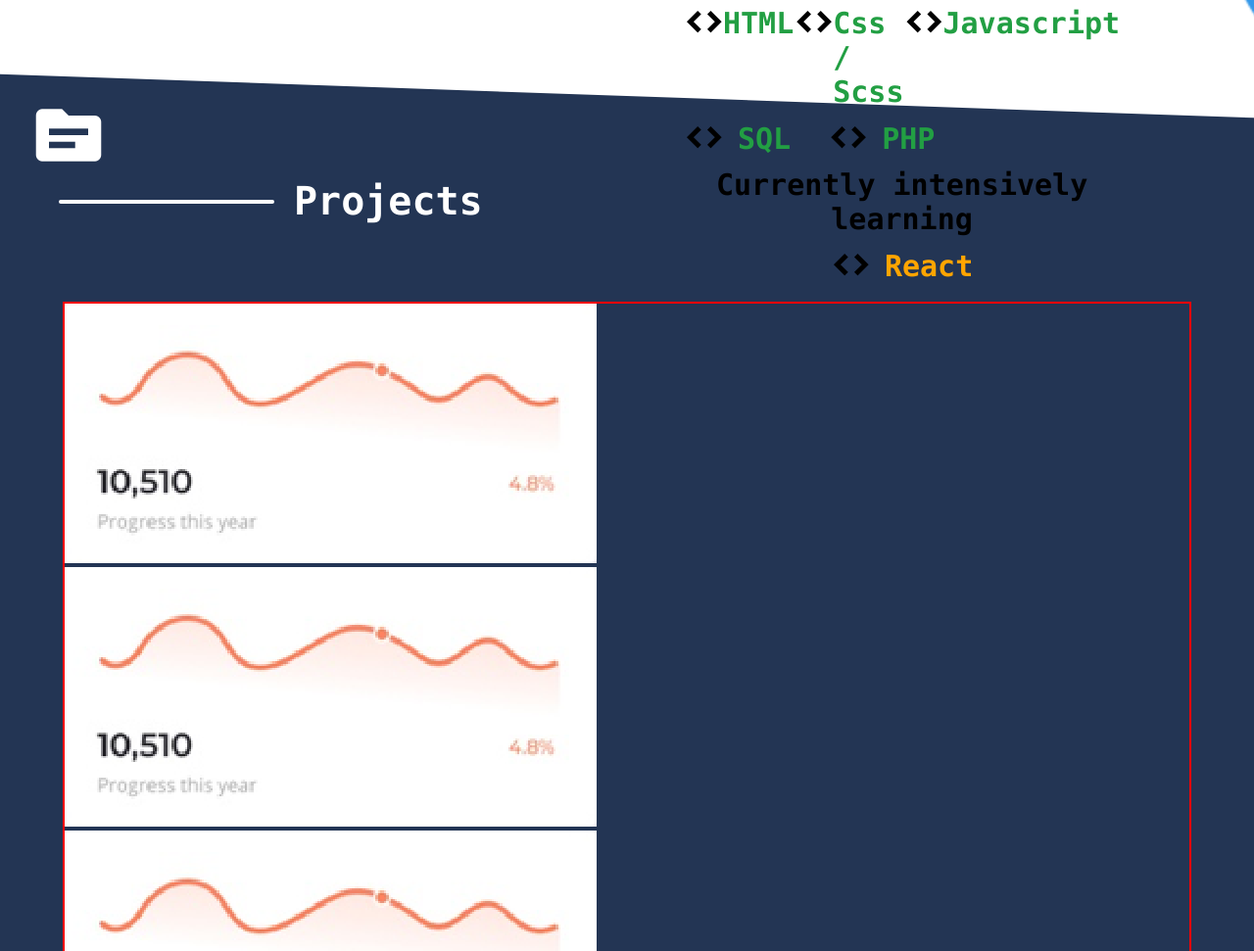
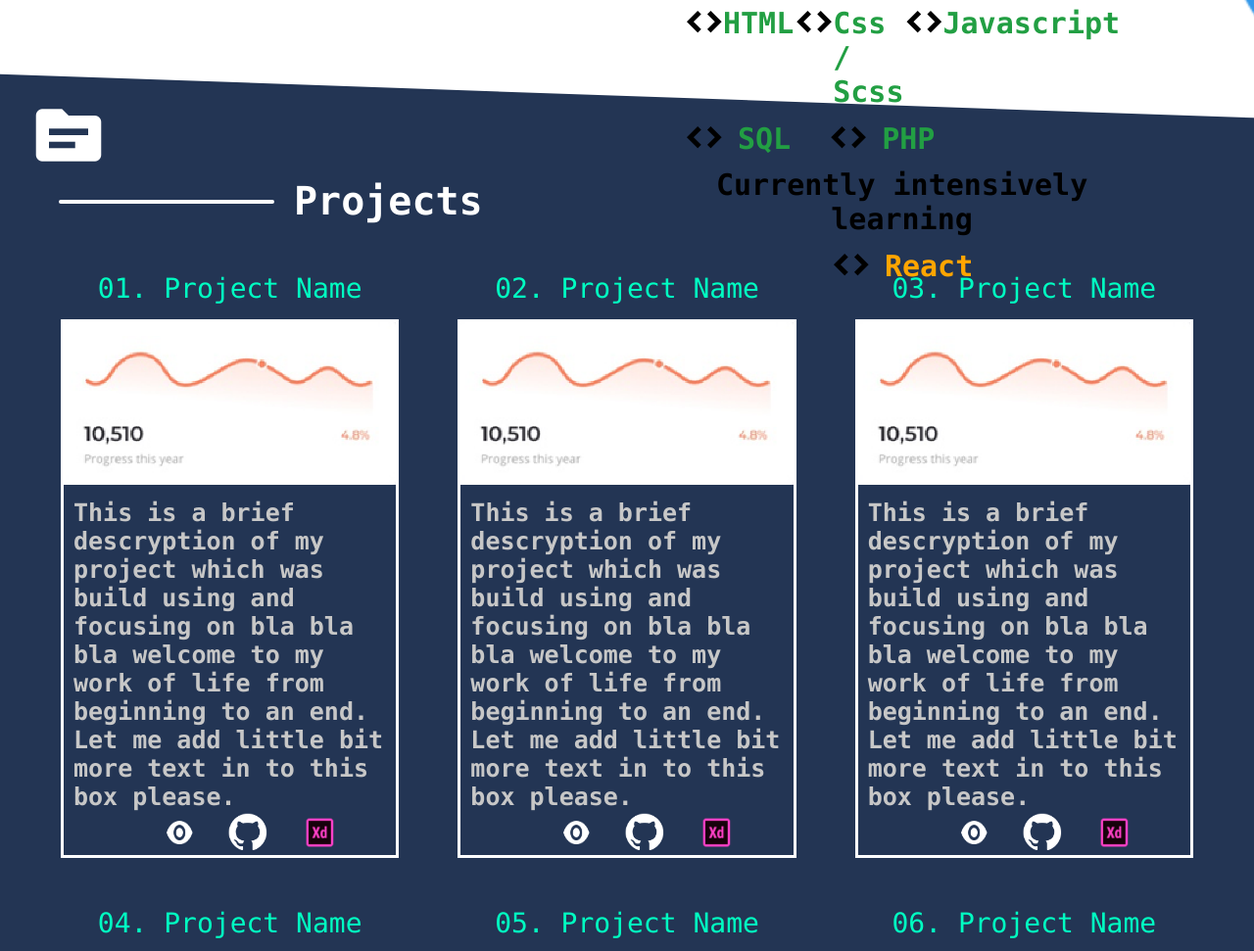
Before and after one commit to migaoo95/Portfolio-Website, a plain HTML site: page index.html in a window 1280 px wide. Shown: the part 1507-2478 px from the top of the page at 98% size. Drawn offline with Linux system fonts and the light colour scheme.

Commit message:
section three ontiline done

```diff
--- a/index.html
+++ b/index.html
@@ -121,12 +121,58 @@
 
       </div>
       <div class="section_three_content">
-        <div class="project_container"><img src="assets/projectPic.png" alt=""></div>
-        <div class="project_container"><img src="assets/projectPic.png" alt=""></div>
-        <div class="project_container"><img src="assets/projectPic.png" alt=""></div>
-        <div class="project_container"><img src="assets/projectPic.png" alt=""></div>
-        <div class="project_container"><img src="assets/projectPic.png" alt=""></div>
-        <div class="project_container"><img src="assets/projectPic.png" alt=""></div>
+        <div class="project_container">
+          <p>01. Project Name</p>
+          <div class="project_main_container">
+          <img src="assets/projectPic.png" alt="">
+          <h4>This is a brief descryption of my project which was build using and focusing on bla bla bla welcome to my work of life from beginning to an end. Let me add little bit more text in to this box please.</h4>
+          <div class="tech_icons"><img class="demo" src="assets/eye.png" alt=""><img class="github" src="assets/github.png" alt=""><img src="assets/xd.png" alt=""></div>
+        </div>
+      </div>
+      <div class="project_container">
+        <p>02. Project Name</p>
+        <div class="project_main_container">
+        <img src="assets/projectPic.png" alt="">
+        <h4>This is a brief descryption of my project which was build using and focusing on bla bla bla welcome to my work of life from beginning to an end. Let me add little bit more text in to this box please.</h4>
+        <div class="tech_icons"><img class="demo" src="assets/eye.png" alt=""><img class="github" src="assets/github.png" alt=""><img src="assets/xd.png" alt=""></div>
+      </div>
+    </div>
+    <div class="project_container">
+      <p>03. Project Name</p>
+      <div class="project_main_container">
+      <img src="assets/projectPic.png" alt="">
+      <h4>This is a brief descryption of my project which was build using and focusing on bla bla bla welcome to my work of life from beginning to an end. Let me add little bit more text in to this box please.</h4>
+      <div class="tech_icons"><img class="demo" src="assets/eye.png" alt=""><img class="github" src="assets/github.png" alt=""><img src="assets/xd.png" alt=""></div>
+    </div>
+  </div>
+
+      </div>
+      <div class="section_three_content">
+        <div class="project_container">
+          <p>04. Project Name</p>
+          <div class="project_main_container">
+          <img src="assets/projectPic.png" alt="">
+          <h4>This is a brief descryption of my project which was build using and focusing on bla bla bla welcome to my work of life from beginning to an end. Let me add little bit more text in to this box please.</h4>
+          <div class="tech_icons"><img class="demo" src="assets/eye.png" alt=""><img class="github" src="assets/github.png" alt=""><img src="assets/xd.png" alt=""></div>
+        </div>
+      </div>
+      <div class="project_container">
+        <p>05. Project Name</p>
+        <div class="project_main_container">
+        <img src="assets/projectPic.png" alt="">
+        <h4>This is a brief descryption of my project which was build using and focusing on bla bla bla welcome to my work of life from beginning to an end. Let me add little bit more text in to this box please.</h4>
+        <div class="tech_icons"><img class="demo" src="assets/eye.png" alt=""><img class="github" src="assets/github.png" alt=""><img src="assets/xd.png" alt=""></div>
+      </div>
+    </div>
+    <div class="project_container">
+      <p>06. Project Name</p>
+      <div class="project_main_container">
+      <img src="assets/projectPic.png" alt="">
+      <h4>This is a brief descryption of my project which was build using and focusing on bla bla bla welcome to my work of life from beginning to an end. Let me add little bit more text in to this box please.</h4>
+      <div class="tech_icons"><img class="demo" src="assets/eye.png" alt=""><img class="github" src="assets/github.png" alt=""><img src="assets/xd.png" alt=""></div>
+    </div>
+  </div>
+
       </div>
     </section>
   </body>
--- a/style/style.scss
+++ b/style/style.scss
@@ -270,6 +270,7 @@ $main-font: "menlo";
 .page_marker_two {
   position: relative;
   top: 20px;
+  height: 90px;
   .page_marker_container {
     position: relative;
     top: -100px;
@@ -299,8 +300,50 @@ $main-font: "menlo";
 }
 // SECTION THREE CONTENT ---------
 .section_three_content {
-  width: 90%;
-  height: 800px;
+  width: 95%;
+  // height: 700px;
   margin: 0px auto;
-  border: 2px solid red;
+  // border: 2px solid red;
+  display: flex;
+  justify-content: center;
+  margin-bottom: 30px;
+  // padding: ;
+  .project_container {
+    margin: 10px 30px;
+    .project_main_container {
+      border: 3px solid white;
+      height: 550px;
+    }
+    .tech_icons {
+      position: relative;
+      top: -10px;
+      display: flex;
+      justify-content: space-between;
+      // border: 2px solid green;
+      padding: 0px 30px;
+      // height: 120px;
+      transform: scale(0.6);
+
+      img {
+        margin: 0px 30px;
+      }
+    }
+    h4 {
+      margin: 0px 10px;
+      margin-top: 10px;
+      font-size: 25px;
+
+      color: #c7c7c7;
+    }
+    p {
+      font-size: 28px;
+      margin-bottom: 15px;
+      font-weight: 400;
+      color: #00ffc2;
+      text-align: center;
+    }
+  }
+  img {
+    width: 100%;
+  }
 }
```
Also changed, not shown: assets/Demo.png (added), assets/comp.png (added), assets/eye.png (added), assets/github.png (added), assets/xd.png (added), style/style.css, 3 other files.
